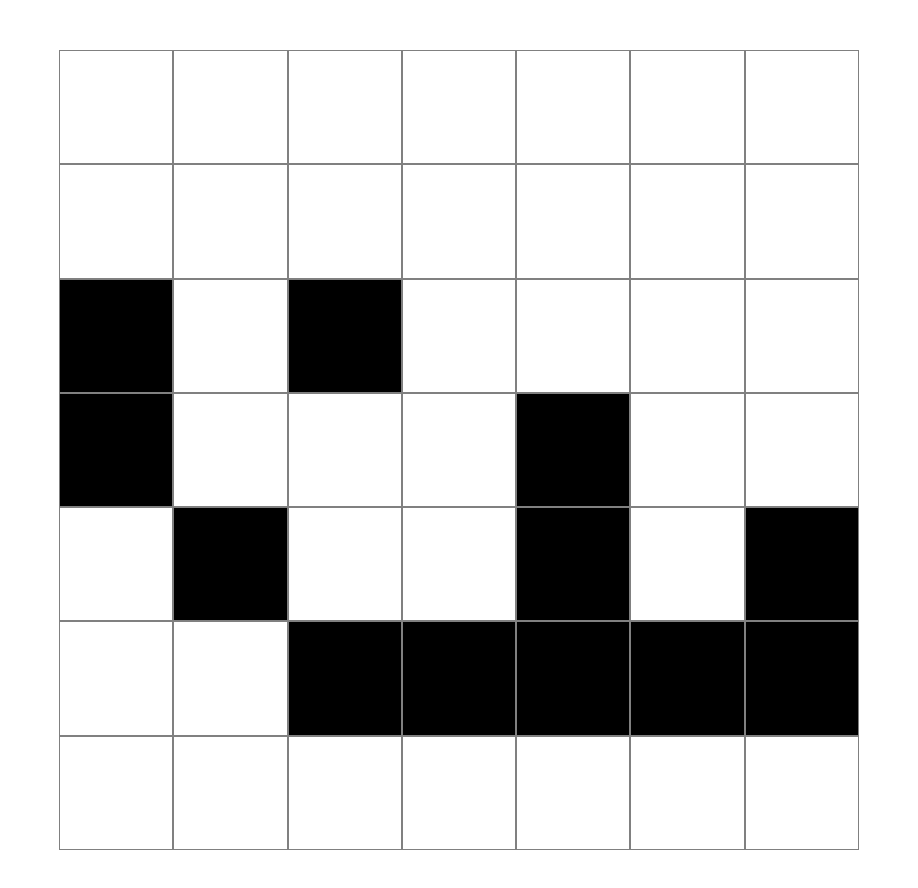
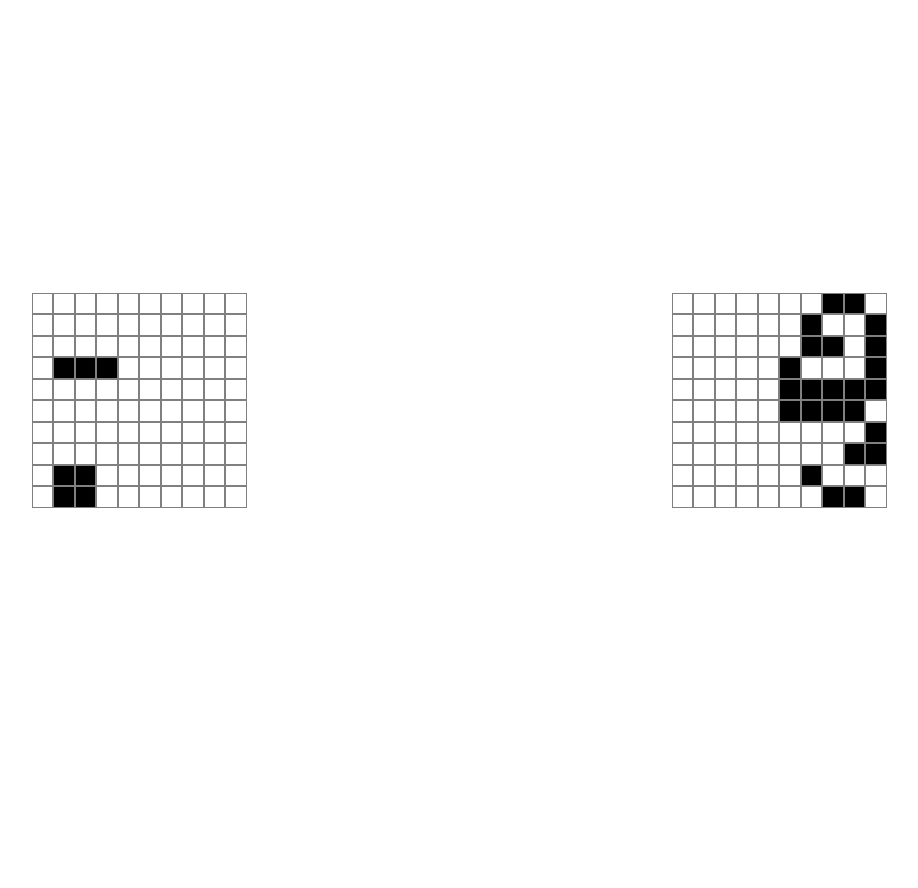
Before and after one commit to Beersheva22EvgeniiPoroshchai/react, a React (Create React App) app: page / in a window 1280 px wide. Shown: the top 888 px of the page, without its empty margins (181-1099 px from the left). After the commit the page ends 800 px from the top, so only its background shows below. Built offline with nearby package versions, Linux system fonts and the light colour scheme.

Commit message:
Life-game redux solut

```diff
--- a/package.json
+++ b/package.json
@@ -3,6 +3,7 @@
   "version": "0.1.0",
   "private": true,
   "dependencies": {
+    "@reduxjs/toolkit": "^1.9.5",
     "@testing-library/jest-dom": "^5.16.5",
     "@testing-library/react": "^13.4.0",
     "@testing-library/user-event": "^13.5.0",
@@ -12,7 +13,9 @@
     "@types/react-dom": "^18.2.5",
     "react": "^18.2.0",
     "react-dom": "^18.2.0",
-    "react-scripts": "5.0.1",
+    "react-redux": "^8.1.1",
+    "react-scripts": "^5.0.1",
+    "redux": "^4.2.1",
     "typescript": "^4.9.5",
     "web-vitals": "^2.1.4"
   },
--- a/src/App.tsx
+++ b/src/App.tsx
@@ -1,10 +1,25 @@
+import { useEffect } from "react";
 import LifeGame from "./components/LifeGame";
+import { useDispatch } from "react-redux";
+import { sizeActions } from "./redux/slices/cellSizeSlice";
+import { directionActions } from "./redux/slices/flexDirection";
+import Lifes from "./components/Lifes";
 
 const App: React.FC = () => {
-return <LifeGame/>
+const dispatch = useDispatch<any>();
+
+useEffect(() => {
+    window.addEventListener('resize', () => {
+    dispatch (sizeActions.setSize());
+    dispatch(directionActions.setDirection());
+    });
+
+}, []);
+
+return <div> <Lifes/>
+  </div>
 
 
 }
 
-
 export default App;
--- /dev/null
+++ b/src/components/Lifes.tsx
@@ -0,0 +1,20 @@
+import { useEffect } from "react";
+import { useSelectorDirection } from "../redux/store"
+import { useDispatch } from "react-redux";
+import LifeGame from "./LifeGame";
+import { countActions } from "../redux/slices/lifesCountSlice";
+
+const Lifes: React.FC = () => {
+    const dispatch = useDispatch();
+    useEffect(() => {
+        dispatch(countActions.setCount(4));
+
+    }, [])
+
+    const flexDirection = useSelectorDirection();
+    return <section style = {{display: 'flex', flexDirection, alignItems: "center", justifyContent: "space-around", height: "100vh"}}>
+            <LifeGame/><LifeGame/>
+    </section>
+}
+
+export default Lifes;
--- a/src/components/Row.tsx
+++ b/src/components/Row.tsx
@@ -1,27 +1,17 @@
 import { ReactNode, useEffect, useState } from "react"
-import configLife from "../config/life-game-config.json"
 
-function getSize() {
-       return Math.min(window.innerHeight, window.innerWidth) / configLife.dimension - 2;
-    }
+import { useSelectorCount, useSelectorSize } from "../redux/store"
 
 const Row: React.FC<{row: number[]}> = ({row}) => {
-     const [size, setSize] = useState(getSize());
-    useEffect(() => {
-        window.addEventListener('resize', () => setSize(getSize()) );
-
-    }, [])
-
-
+const size = useSelectorSize();
+const lifesCount = useSelectorCount();
     function getDivs(): ReactNode {
-
-        return row.map((num, ind) =>
-        <div key={ind} style={{width: size, height: size, border: "solid 1px grey",  backgroundColor: num? 'black' : 'white'}}></div>)
+        return row.map((num, index) =>
+         <div key={index} style={{width: size/lifesCount, height: size/lifesCount, backgroundColor: num ?
+             'black' : 'white', border: 'solid 1px gray'}}></div>)
     }
-
-    return <section style={{display: 'flex'}}>
+    return <section style={{display:'flex'}}>
         {getDivs()}
     </section>
 }
-
 export default Row;
--- a/src/config/life-game-config.json
+++ b/src/config/life-game-config.json
@@ -1,4 +1,4 @@
 {
-    "dimension": 7,
+    "dimension": 10,
     "tick": 400
 }
--- a/src/index.tsx
+++ b/src/index.tsx
@@ -3,14 +3,16 @@ import ReactDOM from 'react-dom/client';
 import './index.css';
 import App from './App';
 import reportWebVitals from './reportWebVitals';
+import { Provider } from 'react-redux';
+import { store } from './redux/store';
 
 const root = ReactDOM.createRoot(
   document.getElementById('root') as HTMLElement
 );
 root.render(
- // <React.StrictMode>
+ <Provider store={store}>
     <App />
-//  </React.StrictMode>
+    </Provider>
 );
 
 // If you want to start measuring performance in your app, pass a function
--- /dev/null
+++ b/src/redux/slices/cellSizeSlice.ts
@@ -0,0 +1,26 @@
+
+import { createSlice } from "@reduxjs/toolkit";
+import lideConfig from "../../config/life-game-config.json"
+
+const dimension = lideConfig.dimension;
+
+function getSize() {
+    return Math.min(window.innerHeight, window.innerWidth) / dimension - 2;
+}
+
+const initialState: {size: number} = {
+    size: getSize()
+}
+
+const slice = createSlice ({
+    initialState: initialState,
+    name: "sizeState",
+    reducers: {
+        setSize: (state) => {
+            state.size = getSize();
+        }
+    }
+});
+
+export const sizeActions = slice.actions;
+export const sizeReducer = slice.reducer;
--- /dev/null
+++ b/src/redux/slices/flexDirection.ts
@@ -0,0 +1,22 @@
+import {createSlice} from "@reduxjs/toolkit";
+
+function getDirection(): 'column' | 'row' {
+    return window.innerHeight > window.innerWidth ? 'column' : 'row';
+}
+
+const initialState: {direction: 'column' | 'row'} = {
+    direction: getDirection()
+}
+
+const slice = createSlice ({
+    initialState: initialState,
+    name: 'directionState',
+    reducers: {
+        setDirection: (state) => {
+            state.direction = getDirection();
+        }
+    }
+});
+
+export const directionActions = slice.actions;
+export const directionReducer = slice.reducer;
--- /dev/null
+++ b/src/redux/slices/lifesCountSlice.ts
@@ -0,0 +1,19 @@
+import { createSlice } from "@reduxjs/toolkit";
+
+const initialState: {count: number} = {
+    count: 1,
+}
+
+const slice = createSlice({
+    initialState: initialState,
+    name: 'countState',
+    reducers: {
+        setCount: (state, data) => {
+            state.count = data.payload;
+
+        }
+    }
+});
+
+export const countActions = slice.actions;
+export const countReducer = slice.reducer;
--- /dev/null
+++ b/src/redux/store.ts
@@ -0,0 +1,27 @@
+import { configureStore } from "@reduxjs/toolkit"
+import { directionReducer } from "./slices/flexDirection"
+import { countReducer } from "./slices/lifesCountSlice"
+import { sizeReducer } from "./slices/cellSizeSlice"
+import { useSelector } from "react-redux"
+
+export const store = configureStore ({
+    reducer: {
+        directionState: directionReducer,
+        countState: countReducer,
+        sizeState: sizeReducer,
+    }
+})
+
+//store.dispatch;
+
+export function useSelectorDirection() {
+    return useSelector<any, "row" | "column">(state => state.directionState.direction);
+}
+
+export function useSelectorCount() {
+    return useSelector<any, number>(state => state.countState.count);
+}
+
+export function useSelectorSize() {
+    return useSelector<any, number>(state => state.sizeState.size);
+}
--- a/tsconfig.json
+++ b/tsconfig.json
@@ -18,7 +18,7 @@
     "resolveJsonModule": true,
     "isolatedModules": true,
     "noEmit": true,
-    "jsx": "react-jsx"
+    "jsx": "preserve"
   },
   "include": [
     "src"
```
Also changed, not shown: 1 other file (tests, documents, lock files or other folders).
